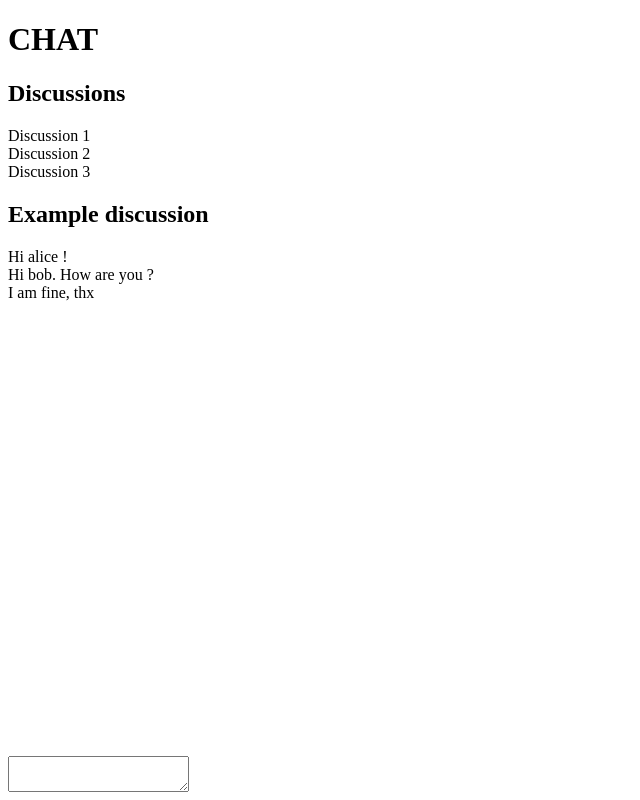
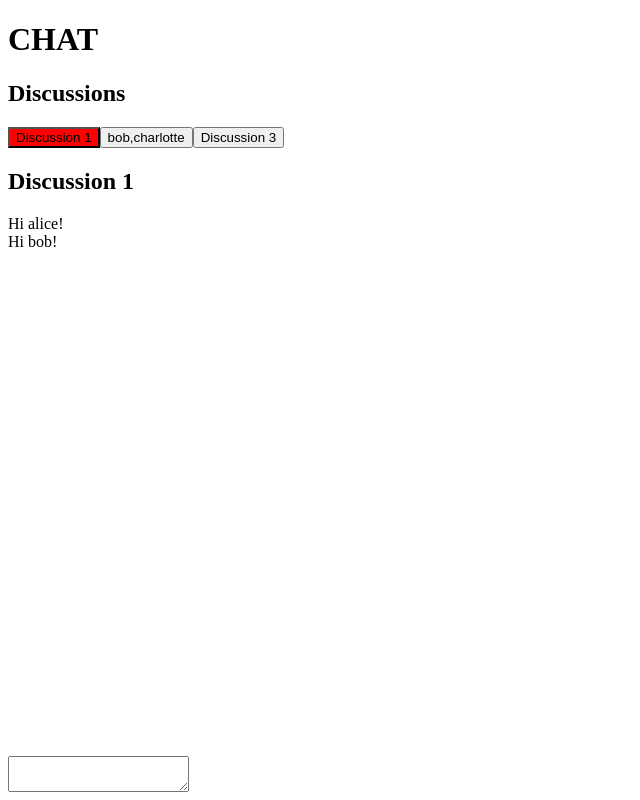
Before and after one commit to ninofaivre/transcendence, a SvelteKit app in the folder frontend/: page /chat in a window 1280 px wide. Shown: the whole page, without its empty margins (0-640 px from the left). Built offline with nearby package versions, Linux system fonts and the light colour scheme.

Commit message:
PoC for displayin discussion

```diff
--- a/frontend/src/app.d.ts
+++ b/frontend/src/app.d.ts
@@ -2,11 +2,14 @@
 // for information about these interfaces
 declare global {
 	namespace App {
+
 		interface Discussion {
+			id: number
 			users: string[]
+			messages: string[]
 			name?: string
-			messages: string[]
 		}
+
 		// interface Error {}
 		// interface Locals {}
 		// interface PageData {}
--- a/frontend/src/routes/chat/+page.svelte
+++ b/frontend/src/routes/chat/+page.svelte
@@ -1,6 +1,19 @@
 <script>
 	import DiscussionList from './DiscussionList.svelte'
-	import Discussion from './Discussion.svelte'
+	import DiscussionDisplay from './DiscussionDisplay.svelte'
+	//import { writable } from 'svelte/store'
+	//import { Discussion as DiscussionType } from '$types'
+
+	// import  { Discussion } from '$types'
+
+	export let discussions =
+	[
+		{ id: 0, name: "Discussion 1", users: ["alice", "bob"], messages: ['Hi alice!', 'Hi bob!'] },
+		{ id: 1, users: ["bob", "charlotte"], messages: ['Hi bob!', 'Hello charlotte'] },
+		{ id: 2, name: "Discussion 3", users: ["alice", "charlotte"], messages: ['hi alice','hi charlotte'] },
+	]
+
+	let idx = 0
 
 </script>
 
@@ -8,8 +21,9 @@
 	CHAT
 </h1>
 
-<DiscussionList/>
-<Discussion/>
+<DiscussionList { discussions } bind:curr_disc_idx={idx} />
+<DiscussionDisplay discussion={ discussions[idx] } />
+
 <textarea>
 </textarea>
 
--- a/frontend/src/routes/chat/Discussion.svelte
+++ b/frontend/src/routes/chat/DiscussionDisplay.svelte
@@ -1,6 +1,10 @@
 <script lang="ts">
 
-	export let discussion = {
+	import type Discussion from '$types'
+
+	//Add type
+
+	export let discussion: Discussion = {
 		name: "Example discussion",
 		users: ['alice', 'bob', 'charlotte'],
 		messages: [
@@ -13,7 +17,7 @@
 </script>
 
 <h2>
-	{discussion.name}
+	{ discussion.name || discussion.users }
 </h2>
 
 {#each discussion.messages as message}
--- a/frontend/src/routes/chat/DiscussionList.svelte
+++ b/frontend/src/routes/chat/DiscussionList.svelte
@@ -1,10 +1,12 @@
 <script lang="ts">
 
-	export let discussions =
+	import type { Discussion } from '$types'
+
+	export let curr_disc_idx = 0
+
+	export let discussions: Discussion[] =
 	[
-		{ name: "Discussion 1", users: ["alice", "bob"] },
-		{ name: "Discussion 2", users: ["bob", "charlotte"] },
-		{ name: "Discussion 3", users: ["alice", "charlotte"] },
+		{ id: 0, name: "Example Discussion", users: ["user1", "user2"], messages: ['Hi user1!', 'Hi user2!'] },
 	]
 
 </script>
@@ -13,11 +15,17 @@
 	Discussions
 </h2>
 
-{#each discussions as d}
-	{#if d.name}
-		<div>{d.name}</div>
+{#each discussions as d (d.id)}
+	{#if d.id != curr_disc_idx }
+		<button
+		  on:click={ () => curr_disc_idx = d.id }
+		  on:keyup={ () => { if (curr_disc_idx > 0) curr_disc_idx-- } }
+		  on:keydown={ () => { if (curr_disc_idx < discussions.length) curr_disc_idx++ } }
+		>
+			{ d.name || d.users }
+		</button>
 	{:else}
-		<div>{d.users}</div>
+		<button style:background-color="red"> { d.name || d.users } </button>
 	{/if}
 {/each}
 
```
Also changed, not shown: 1 other file (tests, documents, lock files or other folders).
